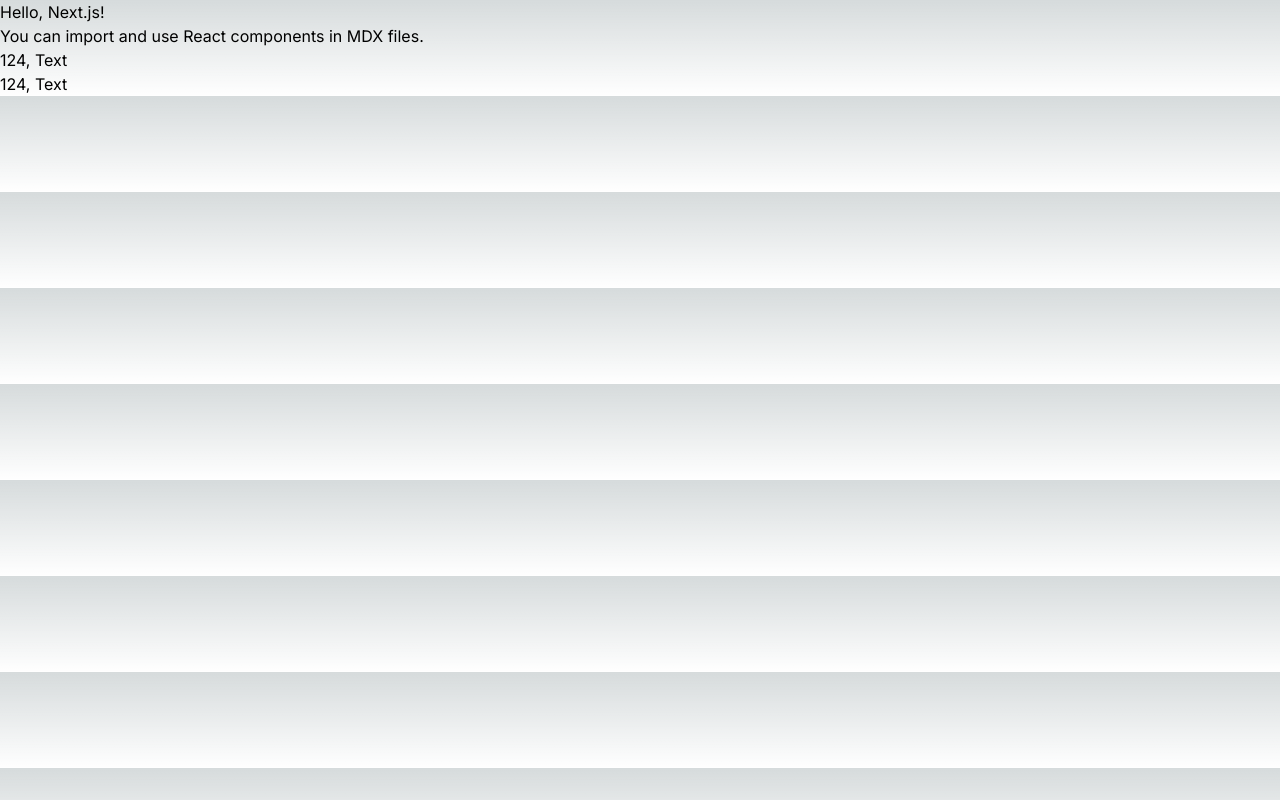
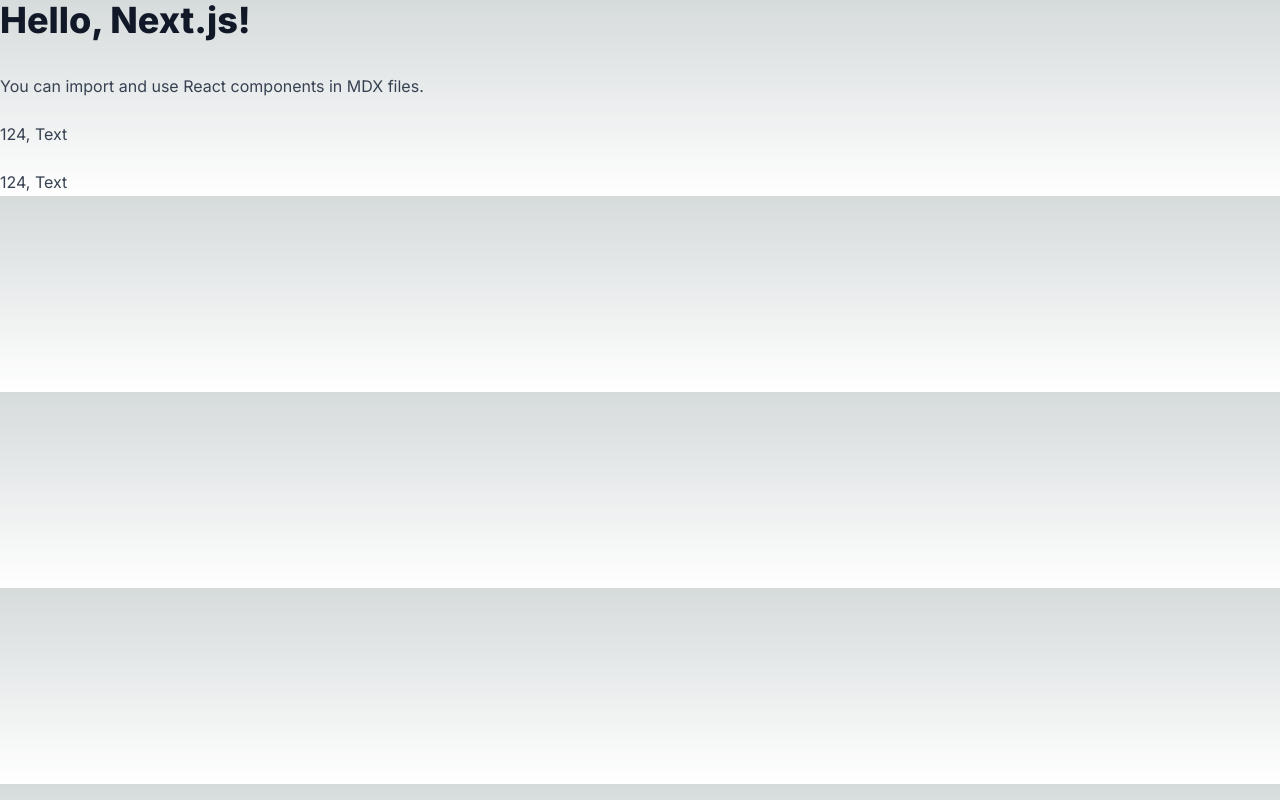
Before and after one commit to taylanunutmaz/next-mdx-with-editor, a Next.js app: page / in a window 1280 px wide. Built offline with nearby package versions, Linux system fonts and the light colour scheme.

Commit message:
add/apply @tailwindcss/typography

```diff
--- a/package.json
+++ b/package.json
@@ -26,5 +26,8 @@
     "react-dom": "18.2.0",
     "tailwindcss": "3.3.3",
     "typescript": "5.2.2"
+  },
+  "devDependencies": {
+    "@tailwindcss/typography": "^0.5.10"
   }
 }
--- a/src/app/hello.mdx
+++ b/src/app/hello.mdx
@@ -1,4 +1,4 @@
-Hello, Next.js!
+# Hello, Next.js!
 
 You can import and use React components in MDX files.
 
--- a/src/app/page.tsx
+++ b/src/app/page.tsx
@@ -1,5 +1,9 @@
 import HelloWorld from "./hello.mdx";
 
 export default function Page() {
-  return <HelloWorld />;
+  return (
+    <div className="prose">
+      <HelloWorld />
+    </div>
+  );
 }
--- a/src/components/mdx-editor.tsx
+++ b/src/components/mdx-editor.tsx
@@ -1,6 +1,7 @@
 "use client";
 
 import {
+  BlockTypeSelect,
   BoldItalicUnderlineToggles,
   MDXEditor,
   MDXEditorMethods,
@@ -34,6 +35,7 @@
         Get markdown
       </button>
       <MDXEditor
+        contentEditableClassName="prose"
         ref={ref}
         markdown="hello world"
         onChange={console.log}
@@ -47,7 +49,7 @@
               <>
                 {" "}
                 <UndoRedo />
-                <BoldItalicUnderlineToggles />
+                <BlockTypeSelect />
               </>
             ),
           }),
--- a/tailwind.config.ts
+++ b/tailwind.config.ts
@@ -1,20 +1,20 @@
-import type { Config } from 'tailwindcss'
+import type { Config } from "tailwindcss";
 
 const config: Config = {
   content: [
-    './src/pages/**/*.{js,ts,jsx,tsx,mdx}',
-    './src/components/**/*.{js,ts,jsx,tsx,mdx}',
-    './src/app/**/*.{js,ts,jsx,tsx,mdx}',
+    "./src/pages/**/*.{js,ts,jsx,tsx,mdx}",
+    "./src/components/**/*.{js,ts,jsx,tsx,mdx}",
+    "./src/app/**/*.{js,ts,jsx,tsx,mdx}",
   ],
   theme: {
     extend: {
       backgroundImage: {
-        'gradient-radial': 'radial-gradient(var(--tw-gradient-stops))',
-        'gradient-conic':
-          'conic-gradient(from 180deg at 50% 50%, var(--tw-gradient-stops))',
+        "gradient-radial": "radial-gradient(var(--tw-gradient-stops))",
+        "gradient-conic":
+          "conic-gradient(from 180deg at 50% 50%, var(--tw-gradient-stops))",
       },
     },
   },
-  plugins: [],
-}
-export default config
+  plugins: [require("@tailwindcss/typography")],
+};
+export default config;
```
Also changed, not shown: 1 other file (tests, documents, lock files or other folders).
